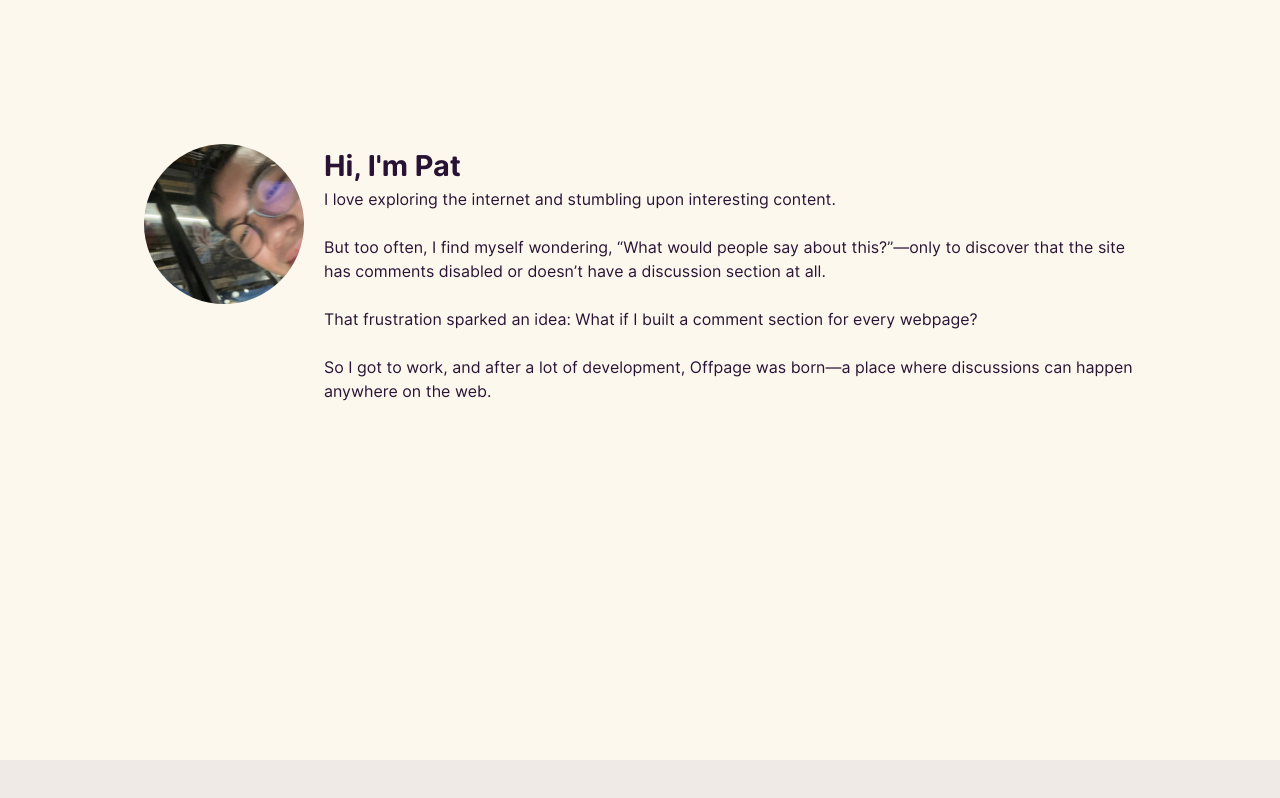
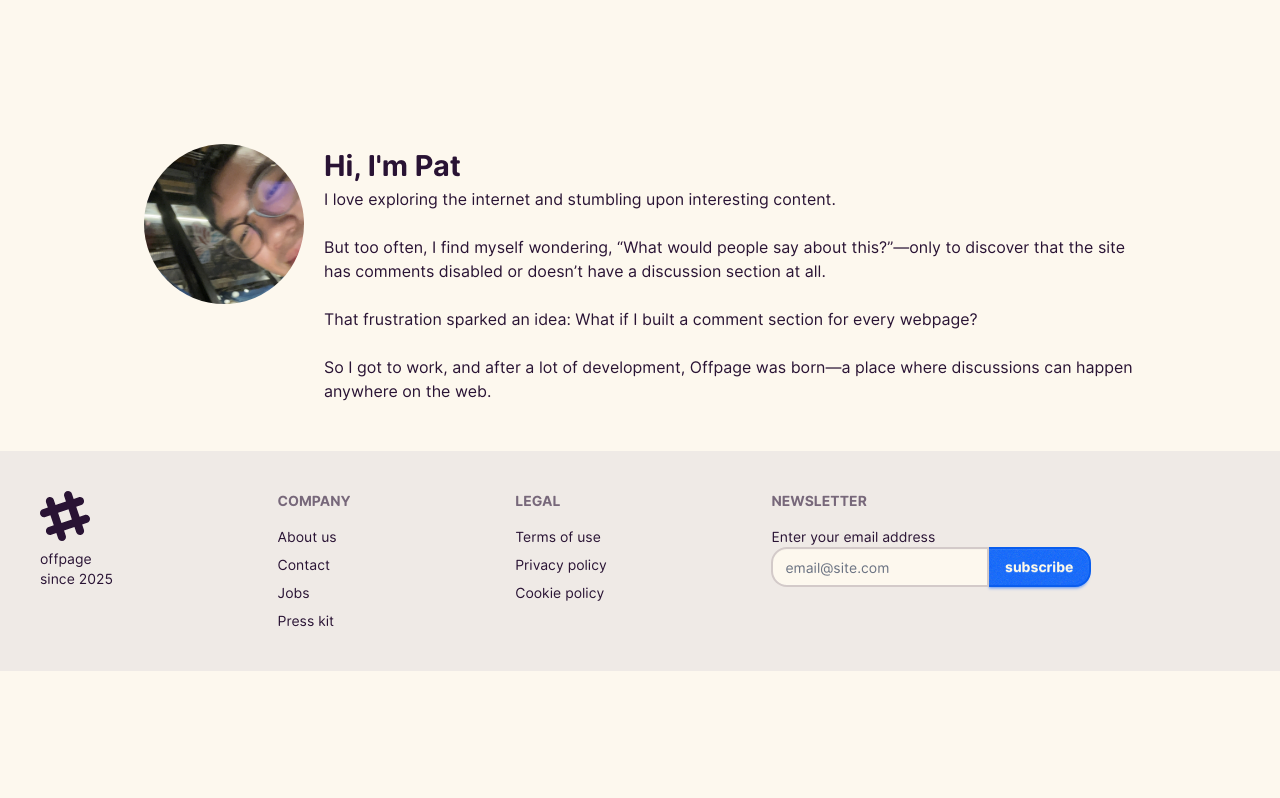
Before and after one commit to PatatoBit/offpage-home, a SvelteKit app: page / in a window 1280 px wide. Shown: the part 1560-2358 px from the top of the page. After the commit the page ends 2231 px from the top, so only its background shows below. Built offline with nearby package versions, Linux system fonts and the light colour scheme.

Commit message:
removed controls and fixed maker height

```diff
--- a/src/components/Features.svelte
+++ b/src/components/Features.svelte
@@ -5,7 +5,7 @@
 		from the web itself.
 	</p>
 
-	<video class="videoplayer" controls autoplay loop muted>
+	<video class="videoplayer" autoplay loop muted>
 		<source src="/demo.mp4" type="video/mp4" />
 		<track kind="captions" src="/demo_captions.vtt" srclang="en" label="English" />
 	</video>
--- a/src/components/Maker.svelte
+++ b/src/components/Maker.svelte
@@ -1,4 +1,4 @@
-<div class="page full-height">
+<div class="page">
 	<div class="flex w-full flex-col gap-5 md:flex-row">
 		<div class="avatar">
 			<div class="h-40 w-40 rounded-full">
```
Also changed, not shown: src/components/VideoDemo.svelte (deleted).
